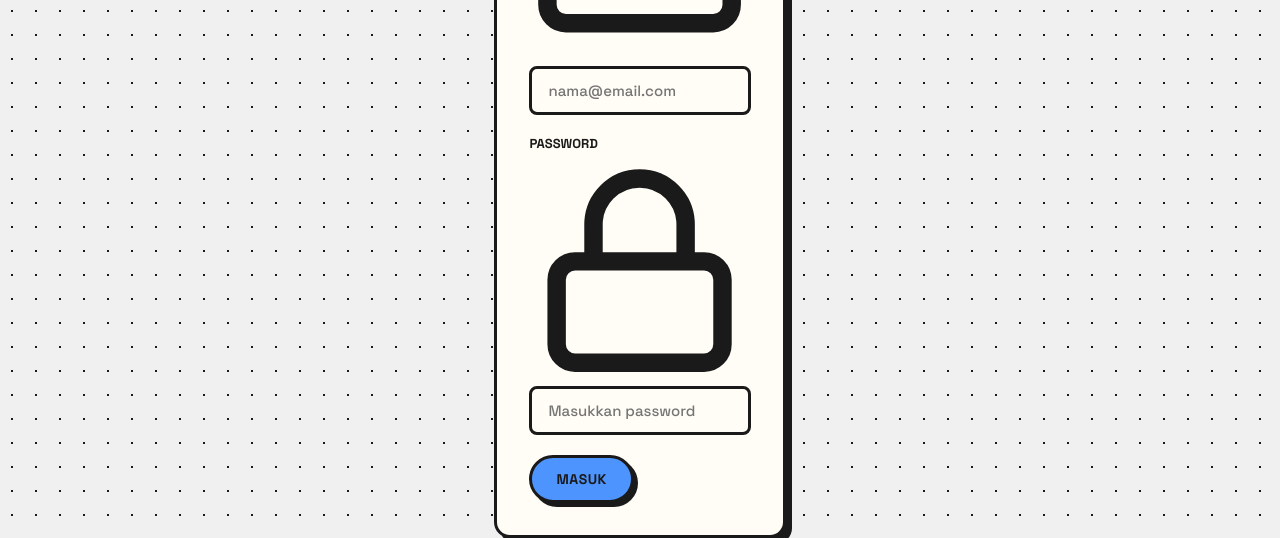
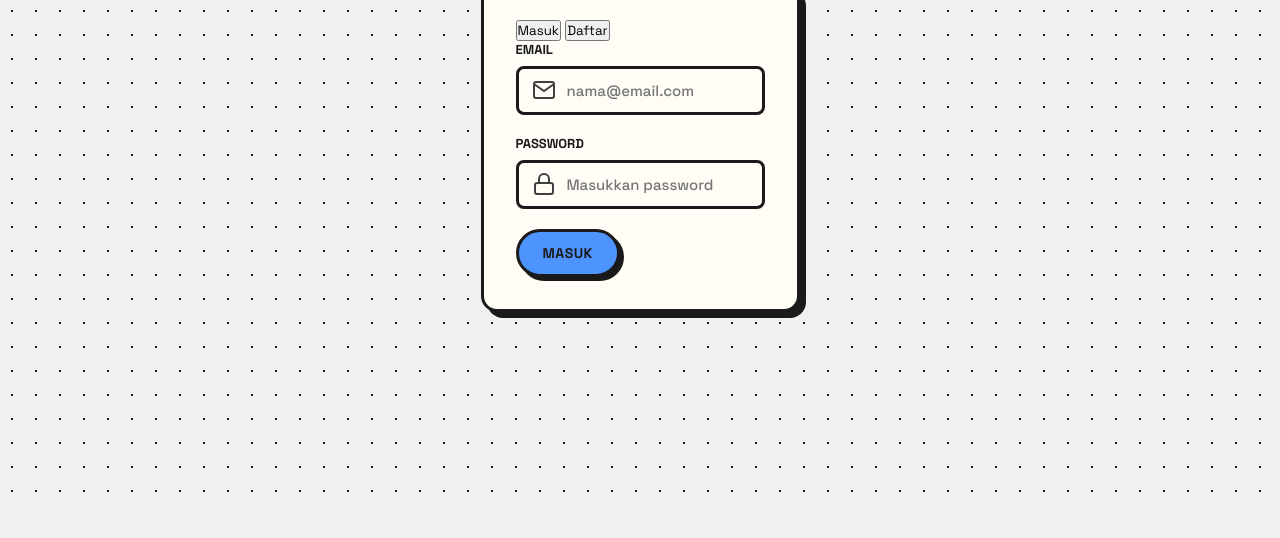
Before and after one commit to EkoPrasetyoAdiNugroho/PresenceHub, a plain HTML site: page index.html in a window 1280 px wide. Shown: the part 289-827 px from the top of the page. After the commit the page ends 800 px from the top, so only its background shows below. Drawn offline with Linux system fonts and the light colour scheme; no server answers.

Commit message:
Fix SVG icon sizes for inputs

```diff
--- a/style.css
+++ b/style.css
@@ -130,6 +130,25 @@
     outline: none;
     box-shadow: var(--shadow-solid);
     transform: translate(-2px, -2px);
+}
+
+.input-wrapper {
+    position: relative;
+    display: flex;
+    align-items: center;
+}
+
+.input-icon {
+    position: absolute;
+    left: 16px;
+    width: 24px;
+    height: 24px;
+    color: var(--text-secondary);
+    pointer-events: none;
+}
+
+.input-wrapper input {
+    padding-left: 48px;
 }
 
 /* ============================================
```
